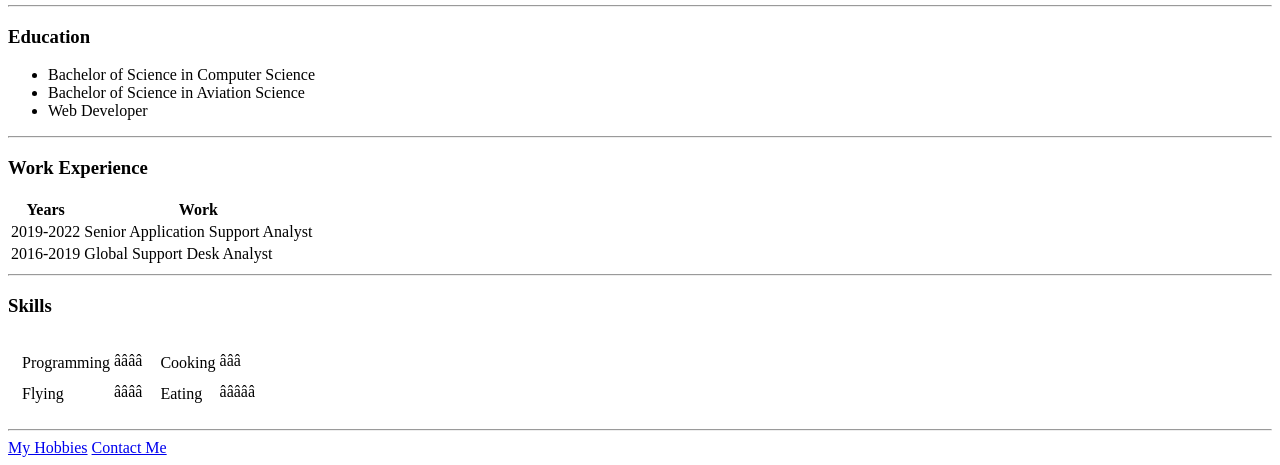
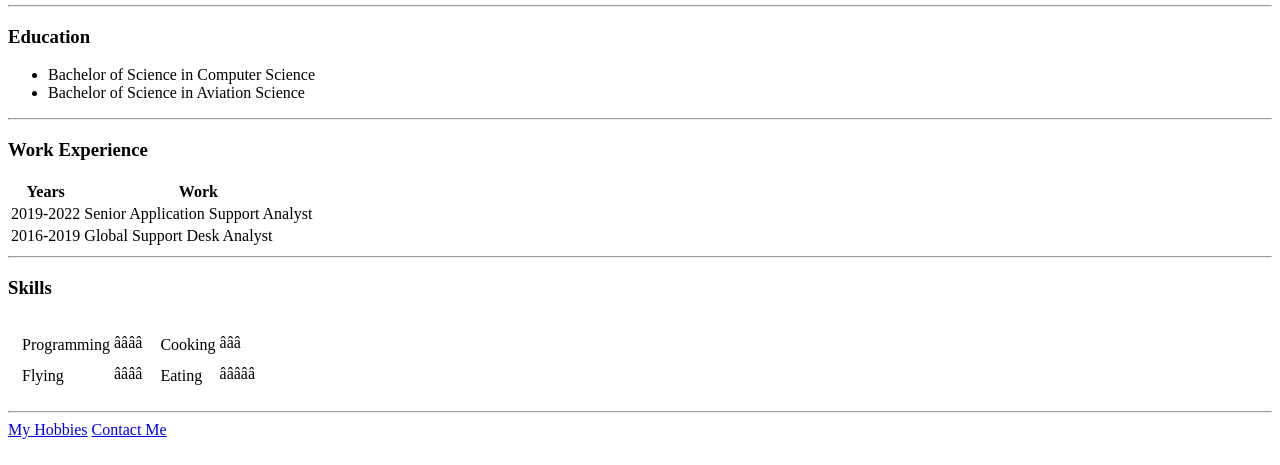
Before and after one commit to angelojamestidev/cv, a plain HTML site: page index.html in a window 1280 px wide. Shown: the part 357-822 px from the top of the page. Drawn offline with Linux system fonts and the light colour scheme.

Commit message:
Update index.html

```diff
--- a/index.html
+++ b/index.html
@@ -19,7 +19,6 @@
         <ul>
             <li>Bachelor of Science in Computer Science</li>
             <li>Bachelor of Science in Aviation Science</li>
-            <li>Web Developer</li>
         </ul>
         <hr>
         <h3>Work Experience</h3>
```
